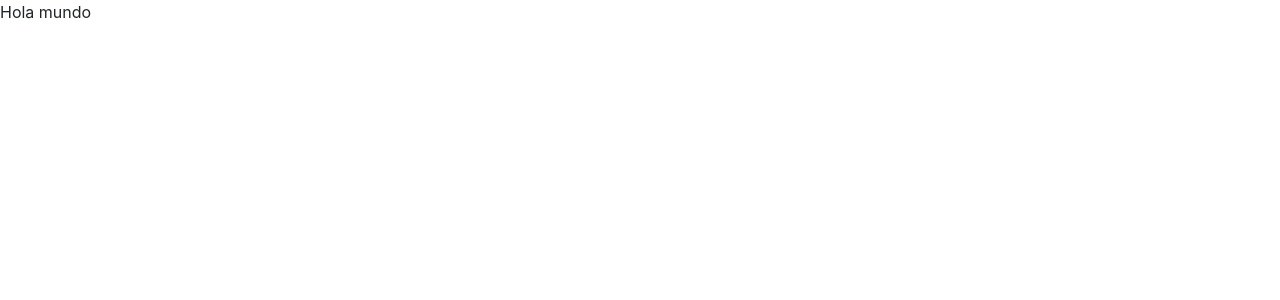
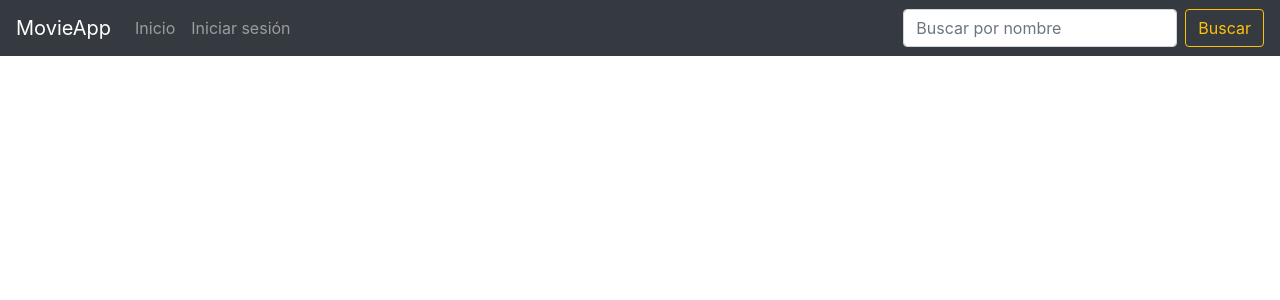
Before and after one commit to mauro8792/movieApi, a React (Create React App) app: page / in a window 1280 px wide. Shown: the top 300 px of the page. Built offline with nearby package versions, Linux system fonts and the light colour scheme.

Commit message:
componente header añadido, le falta routear a algo funcional

```diff
--- a/src/components/App.js
+++ b/src/components/App.js
@@ -1,8 +1,24 @@
 import React from 'react';
+//Componentes programados
+import Header from "./Header.js"
+//Componentes de bootstrap
+import Navbar from 'react-bootstrap/Navbar';
+import Button from 'react-bootstrap/Button';
+import Nav from 'react-bootstrap/Nav';
+import Form from 'react-bootstrap/Form';
+import FormControl from 'react-bootstrap/FormControl';
+//Componentes para el routeo
+import {
+  BrowserRouter as Router,
+  Switch,
+  Route,
+  Link
+} from "react-router-dom";
+
 function App() {
   return (
     <div className="App">
-      <p>Hola mundo</p>
+      <Header/>
     </div>
   );
 }
--- /dev/null
+++ b/src/components/Header.js
@@ -0,0 +1,44 @@
+import React from "react";
+import Navbar from 'react-bootstrap/Navbar';
+import Button from 'react-bootstrap/Button';
+import Nav from 'react-bootstrap/Nav';
+import Form from 'react-bootstrap/Form';
+import FormControl from 'react-bootstrap/FormControl';
+import {
+    BrowserRouter as Router,
+    Switch,
+    Route,
+    Link
+  } from "react-router-dom";
+
+
+export default class Header extends React.Component{
+    constructor(){
+        super();
+    }
+
+    render(){
+        return(
+            <>
+            <Router>
+                <Navbar bg="dark" variant="dark">
+                    <Link to="/home"><Navbar.Brand>MovieApp</Navbar.Brand></Link>
+                    <Nav className="mr-auto">
+                        <Link to="/home"><Nav.Link>Inicio</Nav.Link></Link>
+                        <Nav.Link href="#features">Iniciar sesión</Nav.Link>
+                    </Nav>
+                    <Form inline>
+                        <FormControl type="text" placeholder="Buscar por nombre" className="mr-sm-2" />
+                        <Button variant="outline-warning">Buscar</Button>
+                    </Form>
+                </Navbar>
+                <Switch>
+                    <Route path="/home">
+                           {/* <Home /> */} {/*Aca se va a dirigir al home, cuando este exista, que es la lista total de peliculas*/ }
+                    </Route>
+                </Switch>
+            </Router>
+            </>
+        )
+    }
+}
```
Also changed, not shown: src/components/Login.js (added, +14 -0 lines).
